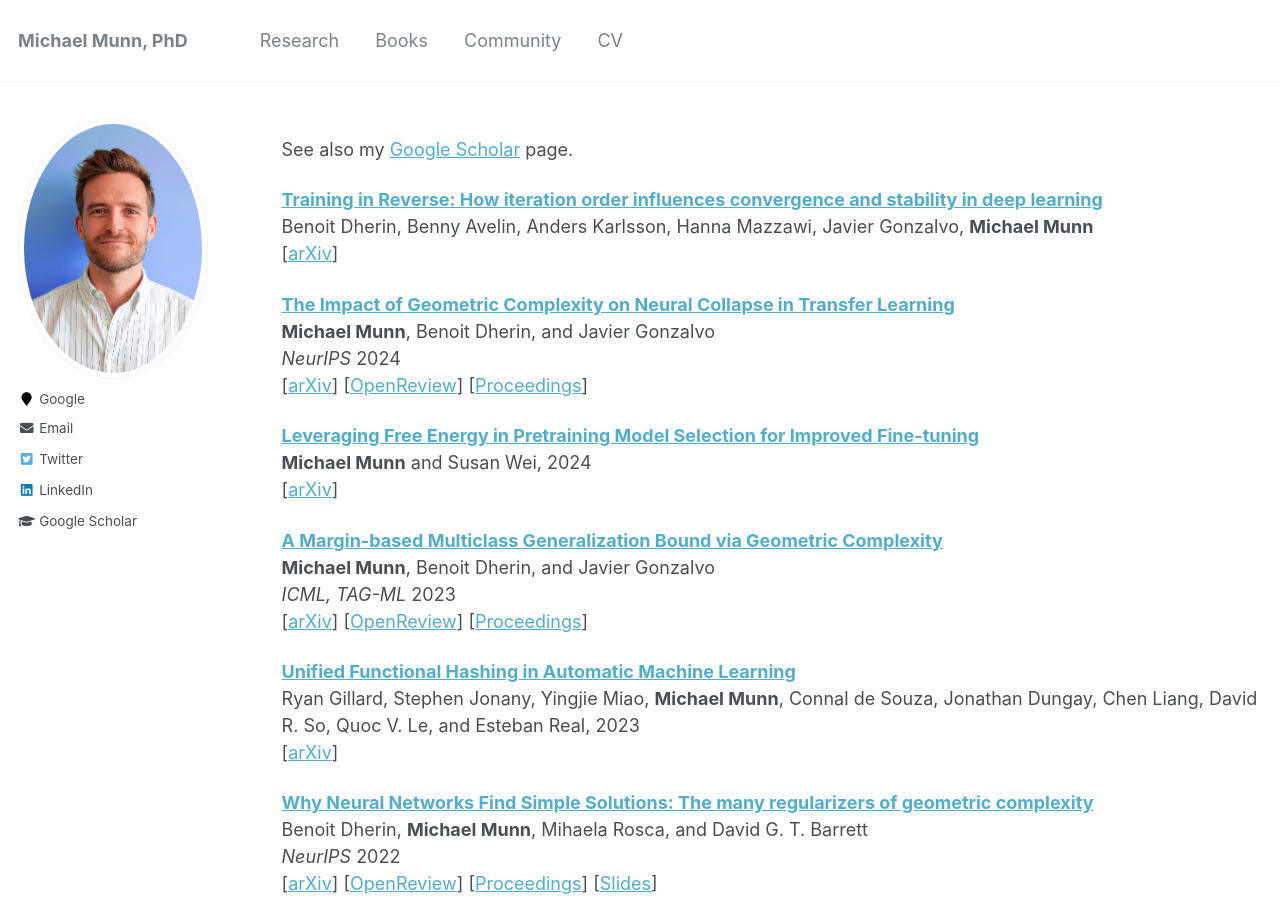
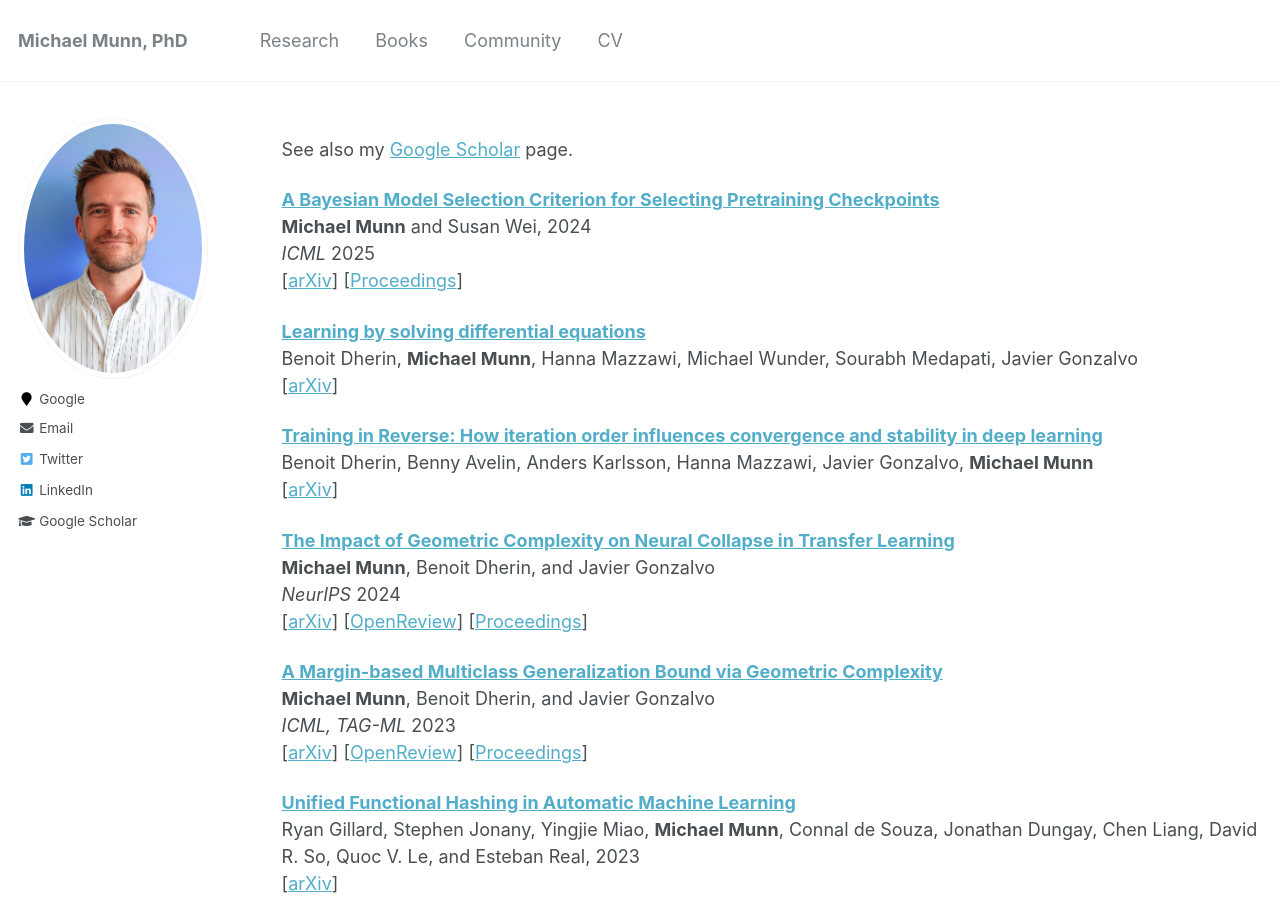
Before and after one commit to munnm/munnm.github.io, a Jekyll site: the page built from _pages/research.md, in a window 1280 px wide and 900 px high. Built offline with Jekyll 4.4.1, drawn with Linux system fonts in a browser that asks for light colours.

Commit message:
update research papers

```diff
--- a/_pages/research.md
+++ b/_pages/research.md
@@ -7,6 +7,16 @@ author_profile: true
 
 
 See also my [Google Scholar](https://scholar.google.com/citations?user=agHn7jkAAAAJ&hl=en) page.
+
+[**A Bayesian Model Selection Criterion for Selecting Pretraining Checkpoints**](https://arxiv.org/abs/2410.05612) \\
+**Michael Munn** and Susan Wei, 2024 \\
+*ICML* 2025 \\
+\[[arXiv](https://arxiv.org/abs/2410.05612)]
+\[[Proceedings](https://icml.cc/virtual/2025/poster/44536)\]
+
+[**Learning by solving differential equations**](https://arxiv.org/abs/2505.13397) \\
+Benoit Dherin, **Michael Munn**, Hanna Mazzawi, Michael Wunder, Sourabh Medapati, Javier Gonzalvo \\
+\[[arXiv](https://arxiv.org/abs/2505.13397)\]
 
 [**Training in Reverse: How iteration order influences convergence and stability in deep learning**](https://arxiv.org/abs/2502.01557) \\
 Benoit Dherin, Benny Avelin, Anders Karlsson, Hanna Mazzawi, Javier Gonzalvo, **Michael Munn** \\
@@ -18,10 +28,6 @@ Benoit Dherin, Benny Avelin, Anders Karlsson, Hanna Mazzawi, Javier Gonzalvo, **
 \[[arXiv](https://arxiv.org/abs/2405.15706)\]
 \[[OpenReview](https://openreview.net/forum?id=PLbFid00aU)\]
 \[[Proceedings](https://proceedings.neurips.cc/paper_files/paper/2024/hash/7b24015f3af598e1d9179f6e06353780-Abstract-Conference.html)\]
-
-[**Leveraging Free Energy in Pretraining Model Selection for Improved Fine-tuning**](https://arxiv.org/abs/2410.05612) \\
-**Michael Munn** and Susan Wei, 2024 \\
-\[[arXiv](https://arxiv.org/abs/2410.05612)]
 
 [**A Margin-based Multiclass Generalization Bound via Geometric Complexity**](https://arxiv.org/abs/2405.18590) \\
 **Michael Munn**, Benoit Dherin, and Javier Gonzalvo \\
```
